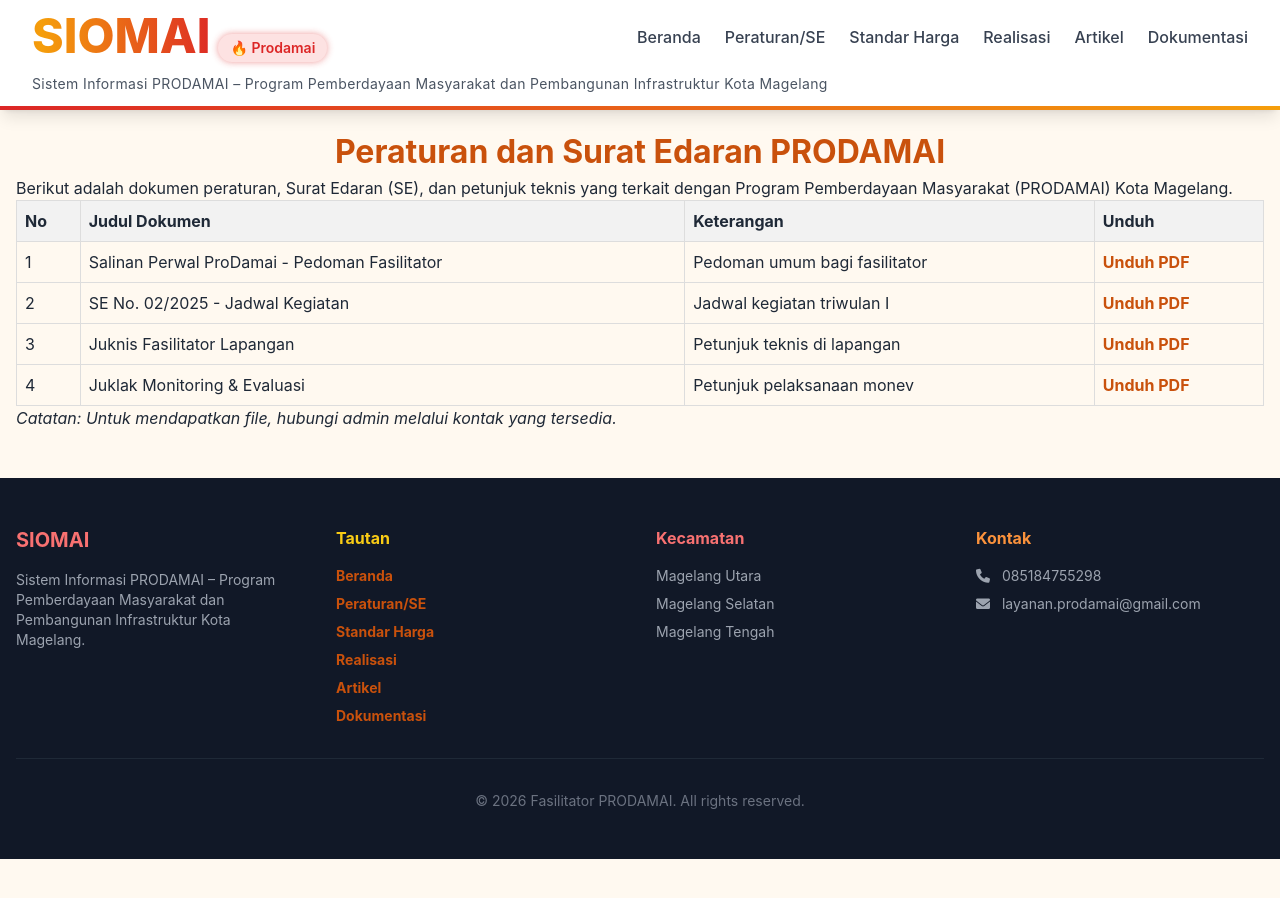
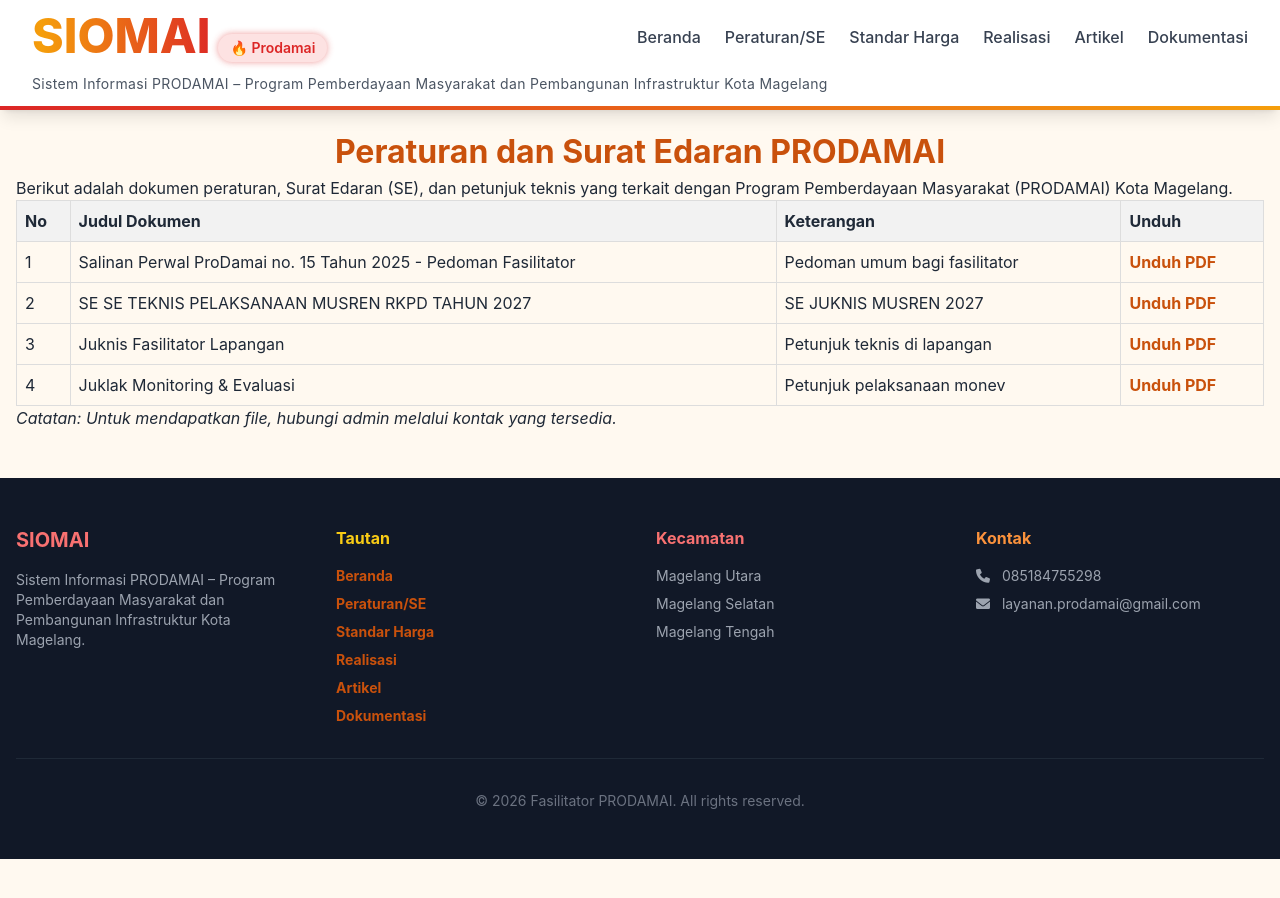
Before and after one commit to fasilitatormgl/siomai, a Jekyll site: the page built from peraturan.md, in a window 1280 px wide. Built offline with Jekyll 4.4.1, drawn with Linux system fonts in a browser that asks for light colours; nearby versions of some CDN libraries.

Commit message:
Update peraturan.md

```diff
--- a/peraturan.md
+++ b/peraturan.md
@@ -22,7 +22,7 @@ Berikut adalah dokumen peraturan, Surat Edaran (SE), dan petunjuk teknis yang te
     <tbody>
       <tr>
         <td>1</td>
-        <td>Salinan Perwal ProDamai - Pedoman Fasilitator</td>
+        <td>Salinan Perwal ProDamai no. 15 Tahun 2025 - Pedoman Fasilitator</td>
         <td>Pedoman umum bagi fasilitator</td>
         <td>
           <a href="{{ site.baseurl }}/assets/dokumen/Salinan-Perwal-Prodamai.pdf" target="_blank" rel="noopener noreferrer">
@@ -32,10 +32,10 @@ Berikut adalah dokumen peraturan, Surat Edaran (SE), dan petunjuk teknis yang te
       </tr>
       <tr>
         <td>2</td>
-        <td>SE No. 02/2025 - Jadwal Kegiatan</td>
-        <td>Jadwal kegiatan triwulan I</td>
+        <td>SE SE TEKNIS PELAKSANAAN MUSREN RKPD TAHUN 2027</td>
+        <td>SE JUKNIS MUSREN 2027</td>
         <td>
-          <a href="{{ site.baseurl }}/assets/dokumen/se-02-2025.pdf" target="_blank" rel="noopener noreferrer">
+          <a href="{{ site.baseurl }}/assets/dokumen/SE-TEKNIS-PELAKSANAAN-MUSREN-RKPD-TAHUN-2027.pdf" target="_blank" rel="noopener noreferrer">
             Unduh PDF
           </a>
         </td>
```
